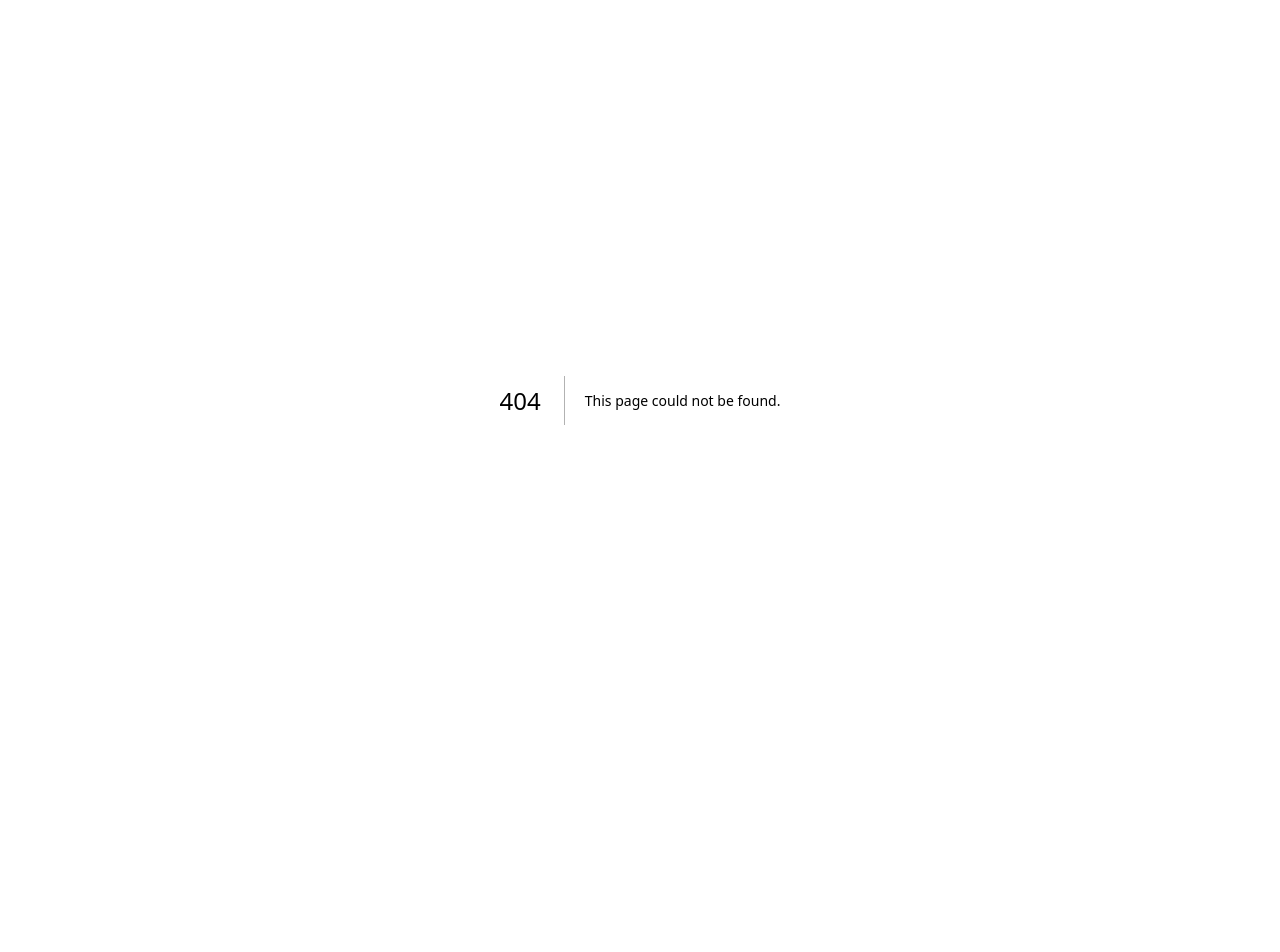
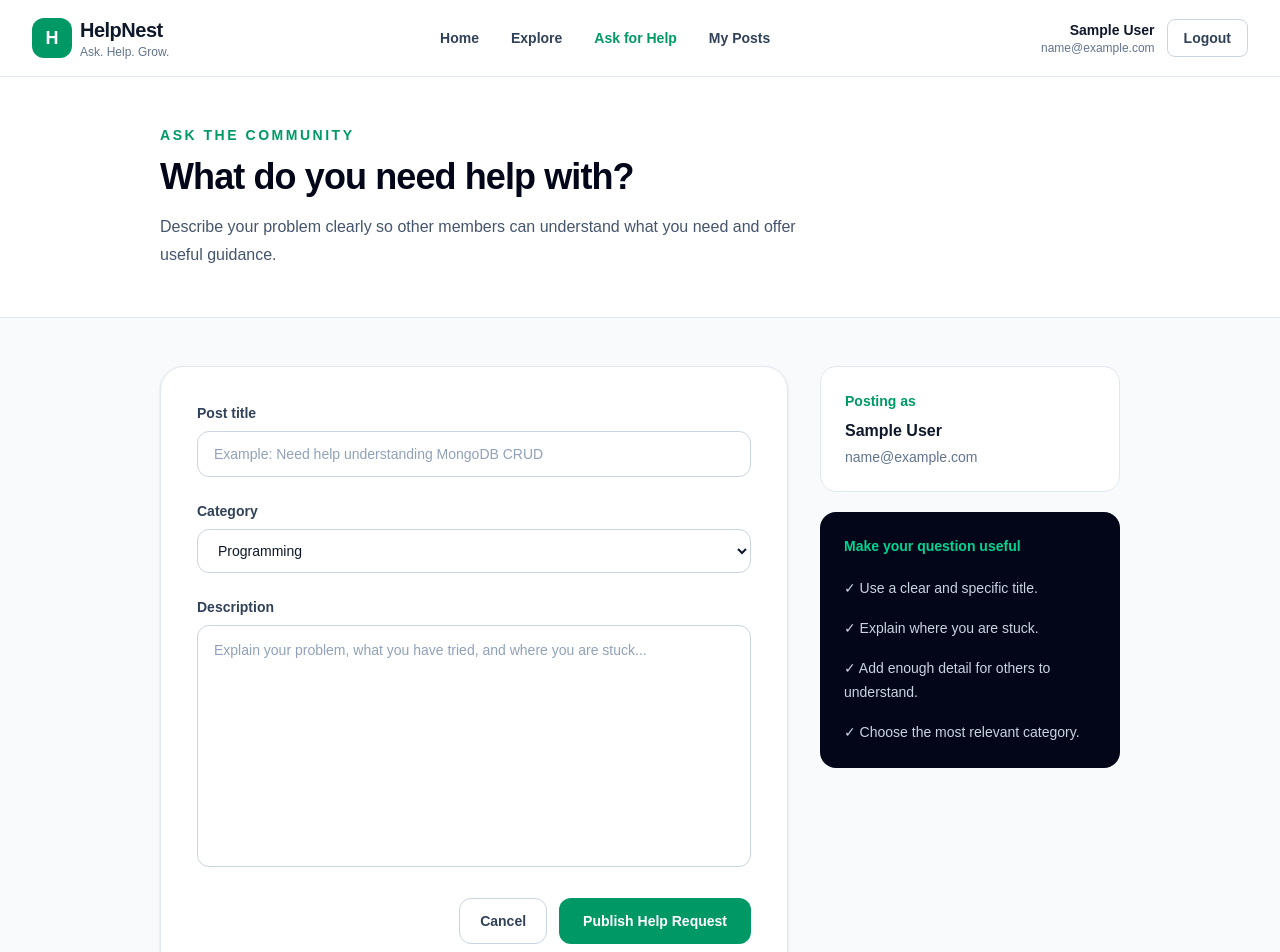
Before and after one commit to Somaya-Akter/helpnest-client, a Next.js app: page /add-post in a window 1280 px wide. Before the commit this address had no page. Shown: the top 952 px of the page. Before the commit the page ends 800 px from the top, so only its background shows below. Built offline with nearby package versions, Linux system fonts and the light colour scheme; sample sign-in values are in the browser's storage.

Commit message:
Add protected help request creation page

```diff
--- /dev/null
+++ b/src/app/add-post/page.js
@@ -0,0 +1,240 @@
+"use client";
+
+import Link from "next/link";
+import { useEffect, useState } from "react";
+import { useRouter } from "next/navigation";
+import Navbar from "@/components/Navbar";
+
+export default function AddPostPage() {
+  const router = useRouter();
+
+  const [user, setUser] = useState(null);
+  const [checkingUser, setCheckingUser] = useState(true);
+
+  const [formData, setFormData] = useState({
+    title: "",
+    category: "Programming",
+    description: "",
+  });
+
+  const [loading, setLoading] = useState(false);
+  const [message, setMessage] = useState("");
+
+  useEffect(() => {
+    const savedUser = localStorage.getItem("helpnest_user");
+    const token = localStorage.getItem("helpnest_token");
+
+    if (!savedUser || !token) {
+      router.push("/login");
+      return;
+    }
+
+    setUser(JSON.parse(savedUser));
+    setCheckingUser(false);
+  }, [router]);
+
+  const handleChange = (event) => {
+    const { name, value } = event.target;
+
+    setFormData((previous) => ({
+      ...previous,
+      [name]: value,
+    }));
+  };
+
+  const handleSubmit = async (event) => {
+    event.preventDefault();
+
+    if (!user) return;
+
+    setLoading(true);
+    setMessage("");
+
+    try {
+      const token = localStorage.getItem("helpnest_token");
+
+      const response = await fetch("http://localhost:5000/posts", {
+        method: "POST",
+        headers: {
+          "Content-Type": "application/json",
+          Authorization: `Bearer ${token}`,
+        },
+        body: JSON.stringify({
+          title: formData.title,
+          category: formData.category,
+          description: formData.description,
+        }),
+      });
+
+      const data = await response.json();
+
+      if (!response.ok) {
+        setMessage(data.message || "Failed to create post");
+        return;
+      }
+
+      router.push("/posts");
+    } catch (error) {
+      setMessage("Unable to connect to the server");
+    } finally {
+      setLoading(false);
+    }
+  };
+
+  if (checkingUser) {
+    return (
+      <main className="min-h-screen bg-[#f8fafc]">
+        <Navbar />
+
+        <div className="flex min-h-[70vh] items-center justify-center">
+          <p className="font-semibold text-slate-600">
+            Checking your account...
+          </p>
+        </div>
+      </main>
+    );
+  }
+
+  return (
+    <main className="min-h-screen bg-[#f8fafc] text-slate-900">
+      <Navbar />
+
+      <section className="border-b border-slate-200 bg-white">
+        <div className="mx-auto max-w-5xl px-6 py-12 lg:px-8">
+          <p className="text-sm font-semibold uppercase tracking-[0.18em] text-emerald-600">
+            Ask the community
+          </p>
+
+          <h1 className="mt-3 text-4xl font-bold tracking-tight text-slate-950">
+            What do you need help with?
+          </h1>
+
+          <p className="mt-4 max-w-2xl leading-7 text-slate-600">
+            Describe your problem clearly so other members can understand what
+            you need and offer useful guidance.
+          </p>
+        </div>
+      </section>
+
+      <section className="mx-auto grid max-w-5xl gap-8 px-6 py-12 lg:grid-cols-[1fr_300px] lg:px-8">
+        <div className="rounded-3xl border border-slate-200 bg-white p-7 shadow-sm sm:p-9">
+          <form onSubmit={handleSubmit} className="space-y-6">
+            <div>
+              <label
+                htmlFor="title"
+                className="mb-2 block text-sm font-semibold text-slate-700"
+              >
+                Post title
+              </label>
+
+              <input
+                id="title"
+                name="title"
+                type="text"
+                value={formData.title}
+                onChange={handleChange}
+                placeholder="Example: Need help understanding MongoDB CRUD"
+                required
+                className="w-full rounded-xl border border-slate-300 px-4 py-3 text-sm outline-none transition placeholder:text-slate-400 focus:border-emerald-500 focus:ring-4 focus:ring-emerald-100"
+              />
+            </div>
+
+            <div>
+              <label
+                htmlFor="category"
+                className="mb-2 block text-sm font-semibold text-slate-700"
+              >
+                Category
+              </label>
+
+              <select
+                id="category"
+                name="category"
+                value={formData.category}
+                onChange={handleChange}
+                className="w-full rounded-xl border border-slate-300 bg-white px-4 py-3 text-sm outline-none transition focus:border-emerald-500 focus:ring-4 focus:ring-emerald-100"
+              >
+                <option value="Programming">Programming</option>
+                <option value="Study Help">Study Help</option>
+                <option value="Career">Career</option>
+                <option value="Technology">Technology</option>
+              </select>
+            </div>
+
+            <div>
+              <label
+                htmlFor="description"
+                className="mb-2 block text-sm font-semibold text-slate-700"
+              >
+                Description
+              </label>
+
+              <textarea
+                id="description"
+                name="description"
+                value={formData.description}
+                onChange={handleChange}
+                placeholder="Explain your problem, what you have tried, and where you are stuck..."
+                required
+                rows={9}
+                className="w-full resize-none rounded-xl border border-slate-300 px-4 py-3 text-sm leading-6 outline-none transition placeholder:text-slate-400 focus:border-emerald-500 focus:ring-4 focus:ring-emerald-100"
+              />
+            </div>
+
+            {message && (
+              <div className="rounded-xl border border-red-200 bg-red-50 px-4 py-3 text-sm font-medium text-red-600">
+                {message}
+              </div>
+            )}
+
+            <div className="flex flex-col-reverse gap-3 sm:flex-row sm:justify-end">
+              <Link
+                href="/posts"
+                className="rounded-xl border border-slate-300 px-5 py-3 text-center text-sm font-semibold text-slate-700 transition hover:bg-slate-50"
+              >
+                Cancel
+              </Link>
+
+              <button
+                type="submit"
+                disabled={loading}
+                className="rounded-xl bg-emerald-600 px-6 py-3 text-sm font-semibold text-white transition hover:bg-emerald-700 disabled:cursor-not-allowed disabled:opacity-60"
+              >
+                {loading ? "Publishing..." : "Publish Help Request"}
+              </button>
+            </div>
+          </form>
+        </div>
+
+        <aside className="space-y-5">
+          <div className="rounded-2xl border border-slate-200 bg-white p-6">
+            <p className="text-sm font-semibold text-emerald-600">
+              Posting as
+            </p>
+
+            <h3 className="mt-2 font-bold text-slate-900">
+              {user?.name}
+            </h3>
+
+            <p className="mt-1 break-all text-sm text-slate-500">
+              {user?.email}
+            </p>
+          </div>
+
+          <div className="rounded-2xl bg-slate-950 p-6 text-white">
+            <p className="text-sm font-semibold text-emerald-400">
+              Make your question useful
+            </p>
+
+            <div className="mt-5 space-y-4 text-sm leading-6 text-slate-300">
+              <p>✓ Use a clear and specific title.</p>
+              <p>✓ Explain where you are stuck.</p>
+              <p>✓ Add enough detail for others to understand.</p>
+              <p>✓ Choose the most relevant category.</p>
+            </div>
+          </div>
+        </aside>
+      </section>
+    </main>
+  );
+}
```
